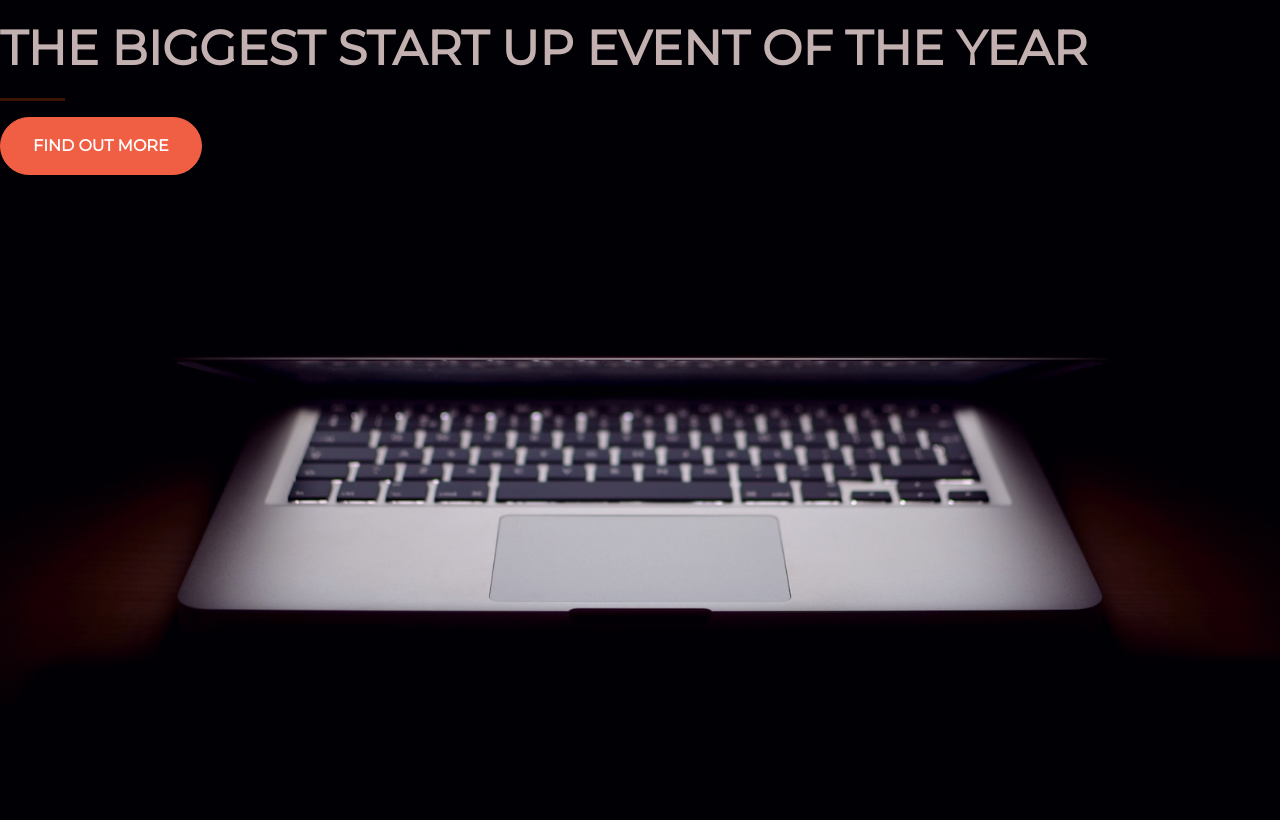
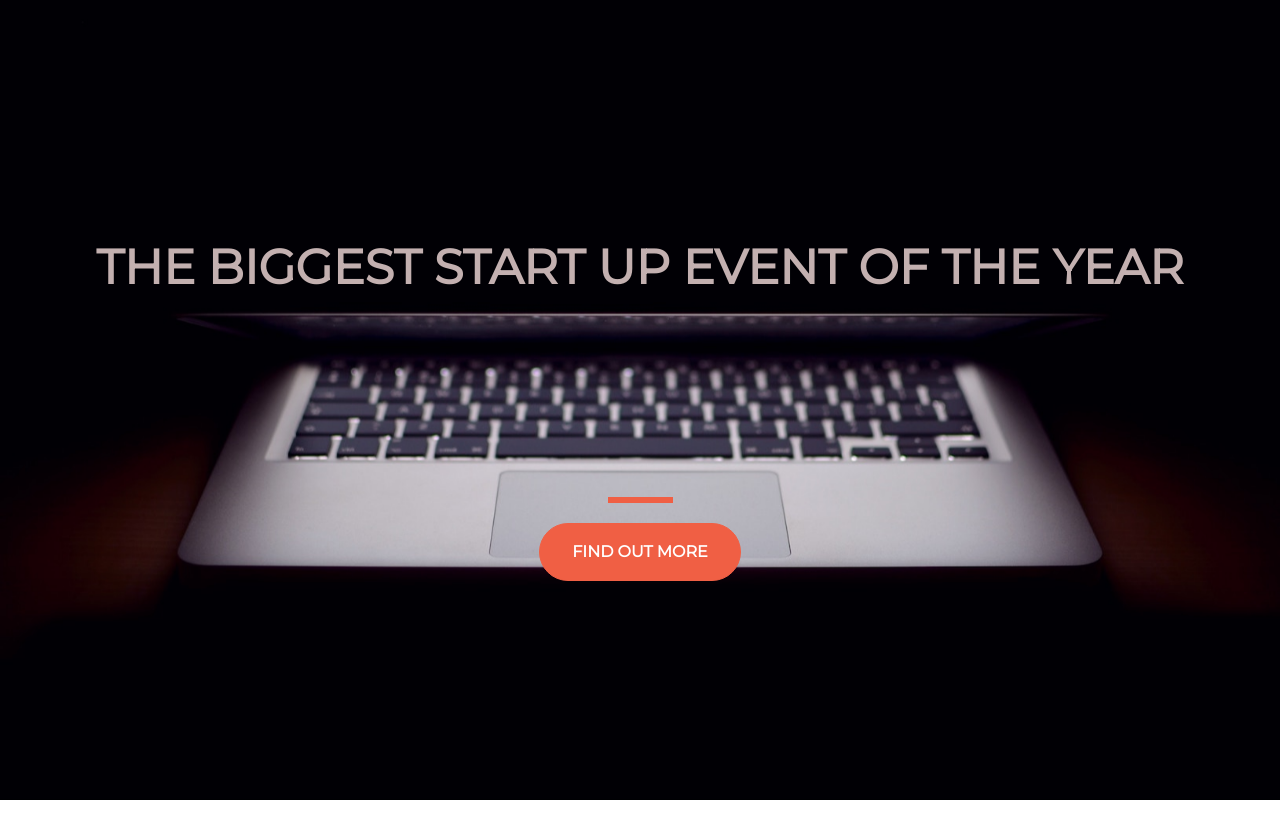
Before and after one commit to Cristian-sanchez14/Startup-page, a plain HTML site: page index.html in a window 1280 px wide. Drawn offline with nearby package versions, Linux system fonts and the light colour scheme.

Commit message:
ztm students

```diff
--- a/index.html
+++ b/index.html
@@ -13,14 +13,26 @@
     than in my video.  Use whichever style sheet you like best! -->
     <!-- Bootstrap CSS from a CDN. This way you don't have to include the bootstrap file yourself -->
 <!-- CSS only -->
-    <link href="https://cdn.jsdelivr.net/npm/bootstrap@5.2.2/dist/css/bootstrap.min.css" rel="stylesheet" integrity="sha384-iYQeCzEYFbKjA/T2uDLTpkwGzCiq6soy8tYaI1GyVh/UjpbCx/TYkiZhlZB6+fzT" crossorigin="anonymous">    <!-- My own stylesheet -->
+    <link href="https://cdn.jsdelivr.net/npm/bootstrap@5.2.2/dist/css/bootstrap.min.css" rel="stylesheet" integrity="sha384-Zenh87qX5JnK2Jl0vWa8Ck2rdkQ2Bzep5IDxbcnCeuOxjzrPF/et3URy9Bv1WTRi" crossorigin="anonymous">
     <link href="style.css" rel="stylesheet">
   </head>
   <body>
-    <h1 class="text-uppercase"><strong>The biggest Start Up event of the year</strong></h1>
-    <hr>
-    <button class="btn btn-primary btn-xl">Find out more</button>
+    <div class="container d-flex align-items-center h-100">
+      <div class="row">
+        <header class="text-center col-12">
+          <h1 class="text-uppercase"><strong>The biggest Start Up event of the year</strong></h1>
+        </header>
+        <div class="buffer col-12">
 
+        </div>
+        <section class="text-center col-12">
+          <hr>
+          <a href="https://mailchi.mp/e374a212b5dd/ztm-students">
+            <button class="btn btn-primary btn-xl">Find out more</button>
+          </a>
+        </section>
+      </div>
+    </div>
     <script src="https://cdn.jsdelivr.net/npm/@popperjs/core@2.11.6/dist/umd/popper.min.js" integrity="sha384-oBqDVmMz9ATKxIep9tiCxS/Z9fNfEXiDAYTujMAeBAsjFuCZSmKbSSUnQlmh/jp3" crossorigin="anonymous"></script>
     <script src="https://cdn.jsdelivr.net/npm/bootstrap@5.2.2/dist/js/bootstrap.min.js" integrity="sha384-IDwe1+LCz02ROU9k972gdyvl+AESN10+x7tBKgc9I5HFtuNz0wWnPclzo6p9vxnk" crossorigin="anonymous"></script>
   </body>
--- a/style.css
+++ b/style.css
@@ -17,9 +17,15 @@ h1 {
 }
 
 hr {
-  border-color:#ee4b08;
-  border-width: 3px;
+  margin: 20px auto;
+  color:#f05F44;
+  border: 3px solid #f05F44;
   max-width: 65px;
+  opacity: 1;
+}
+
+.buffer {
+  height: 10rem;
 }
 
 .btn {
```
